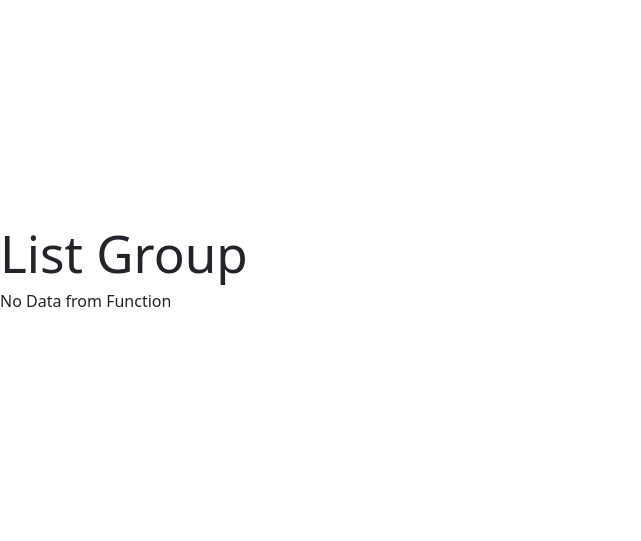
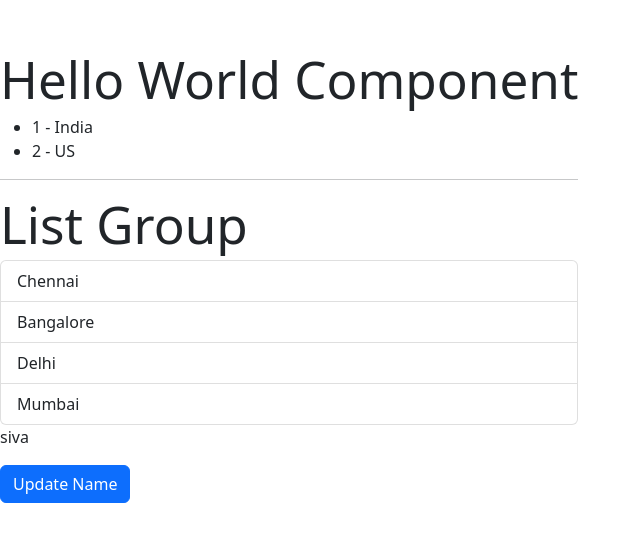
Before and after one commit to expeo-in/react-ts-sample, a React (Vite) app: page / in a window 1280 px wide. Shown: the part 123-664 px from the top of the page, without its empty margins (0-641 px from the left). Built offline with nearby package versions, Linux system fonts and the light colour scheme; the HTML template or start-up script is replaced by a standard one.

Commit message:
Handle Event and State

```diff
--- a/src/App.tsx
+++ b/src/App.tsx
@@ -1,9 +1,16 @@
+import { Fragment } from "react";
 import HelloWorld from "./components/HelloWorld";
 //import { ListGroup, name  } from "./components/ListGroup";
 import ListGroup from "./components/ListGroup";
 
 function App() {
-  return <ListGroup></ListGroup>;
+  return (
+    <>
+      <HelloWorld></HelloWorld>
+      <hr></hr>
+      <ListGroup></ListGroup>
+    </>
+  );
 }
 
 export default App;
--- a/src/components/HelloWorld.tsx
+++ b/src/components/HelloWorld.tsx
@@ -1,7 +1,28 @@
 function HelloWorld() {
-  const name = "siva";
+  const name = null;
 
-  return <h1>Hello World {name}</h1>;
+  const countries = [
+    { id: 1, name: "India" },
+    { id: 2, name: "US" },
+  ];
+
+  // if (name) return <h1>Hello World {name}</h1>;
+  // else return <h1>Hello World Unknown</h1>;
+
+  //return <h1>Hello World {name ? name : "unknown"}</h1>;
+
+  return (
+    <div>
+      <h1>Hello World Component</h1>
+      {name != null && <h2>Hello World {name}</h2>}
+
+      <ul>
+        {countries.map((item) => (
+          <li key={item.id}>{item.id + " - " + item.name}</li>
+        ))}
+      </ul>
+    </div>
+  );
 }
 
 export default HelloWorld;
--- a/src/components/ListGroup.tsx
+++ b/src/components/ListGroup.tsx
@@ -1,11 +1,31 @@
 import { Fragment } from "react";
+import { useState } from "react";
 
 const ListGroup = () => {
-  //const cities = ["Chennai", "Bangalore", "Delhi", "Mumbai"];
-  const cities: string[] = [];
+  const cities = ["Chennai", "Bangalore", "Delhi", "Mumbai"];
+  //let selectedIndex = 1;
+
+  //let array = useState(-1);
+  //const selectedIndex = array[0];
+  //const setSelectedIndex = array[1];
+
+  const [selectedIndex, setSelectedIndex] = useState(-1);
+  const [name, setName] = useState("siva");
+
+  //const cities: string[] = [];
 
   const getContent = () => {
     return cities.length === 0 && <p>No Data from Function</p>;
+  };
+
+  // const handleClick = (event: React.MouseEvent, item: string) => {
+  //   console.log("handle clicked", item, event);
+  // };
+
+  const handleClick = (item: string, index: number) => {
+    console.log("handle clicked", item, index);
+    //selectedIndex = index;
+    setSelectedIndex(index);
   };
 
   return (
@@ -13,12 +33,28 @@ const ListGroup = () => {
       <h1>List Group</h1>
       {getContent()}
       <ul className="list-group">
-        {cities.map((item) => (
-          <li key={item} className="list-group-item">
+        {cities.map((item, index) => (
+          <li
+            key={item}
+            className={
+              "list-group-item " + (selectedIndex == index ? " active" : "")
+            }
+            onClick={() => handleClick(item, index)}
+          >
             {item}
           </li>
         ))}
       </ul>
+      <p>{name}</p>
+      <button
+        className="btn btn-primary"
+        onClick={() => {
+          setName("siva kumar");
+          console.log(name);
+        }}
+      >
+        Update Name
+      </button>
     </>
   );
 };
```
